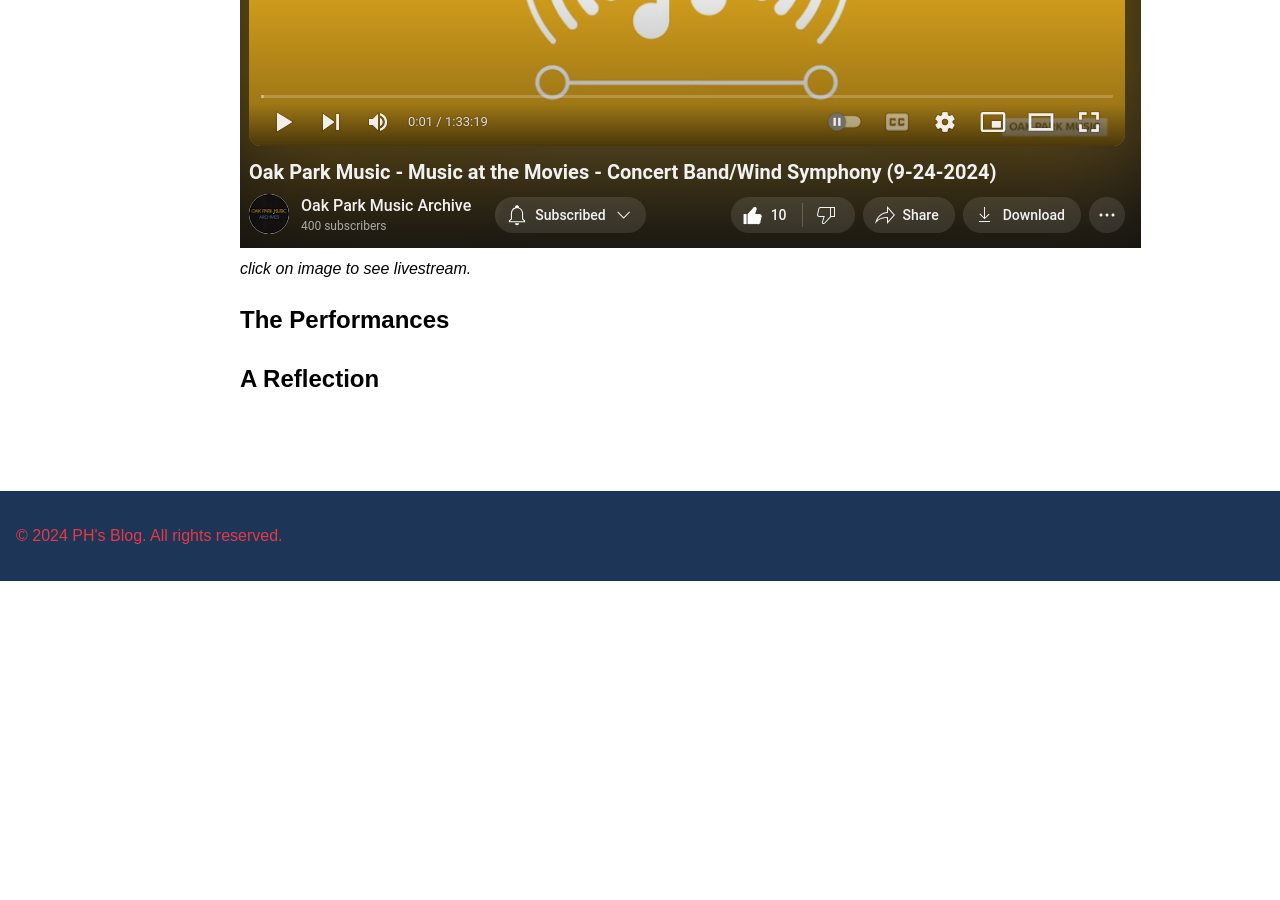
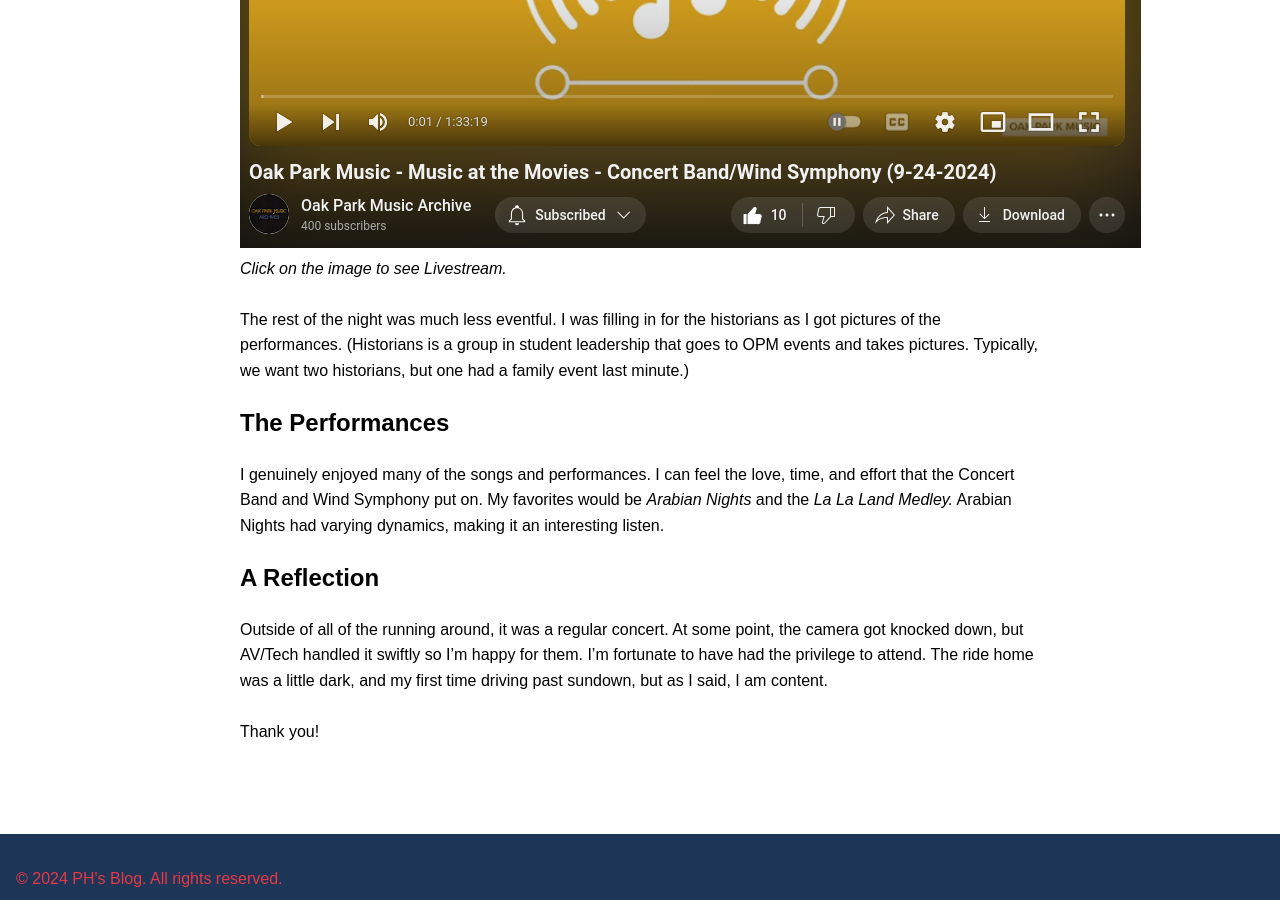
Before and after one commit to CaptainSapphire/PH-s-Blog, a Jekyll site: the page built from _posts/2024-09-30-MatM-night-one.md, in a window 1280 px wide and 900 px high, scrolled down 1576 px. Built offline with Jekyll 4.4.1, drawn with Linux system fonts in a browser that asks for light colours; our own code applies the rules of GitHub Pages for plain Markdown files; before the commit the page ends 2157 px from its top, so only the background shows below that.

Commit message:
Update 2024-09-30-MatM-night-one.md

```diff
--- a/_posts/2024-09-30-MatM-night-one.md
+++ b/_posts/2024-09-30-MatM-night-one.md
@@ -24,8 +24,14 @@
 <br>
 All of a sudden, Mr. Borquez (Music Director) appeared and asked Ava Winkle to come sing the Star Spangled Banner. This was not planned, and I jumped in as emcee for a few minutes. I wasn't the smoothest, but I was ready. I think with more practice perhaps I could get the hang of improv and livestreaming, but for now, I will stick to videos.
 [!["Thumbnail of livestream"](https://github.com/CaptainSapphire/PH-s-Blog/blob/main/assets/September%202024/Screenshot%202024-09-30%201.40.11%20PM.png?raw=true)](https://www.youtube.com/watch?v=_GpMPi6GcXs)
-*click on image to see livestream.*
+<br>
+*Click on the image to see Livestream.*
+<br><br>
+The rest of the night was much less eventful. I was filling in for the historians as I got pictures of the performances. (Historians is a group in student leadership that goes to OPM events and takes pictures. Typically, we want two historians, but one had a family event last minute.)
 
 # The Performances
+I genuinely enjoyed many of the songs and performances. I can feel the love, time, and effort that the Concert Band and Wind Symphony put on. My favorites would be *Arabian Nights* and the *La La Land Medley.* Arabian Nights had varying dynamics, making it an interesting listen.
 
 # A Reflection
+Outside of all of the running around, it was a regular concert. At some point, the camera got knocked down, but AV/Tech handled it swiftly so I'm happy for them. I'm fortunate to have had the privilege to attend. The ride home was a little dark, and my first time driving past sundown, but as I said, I am content. <br><br>
+Thank you!
```
